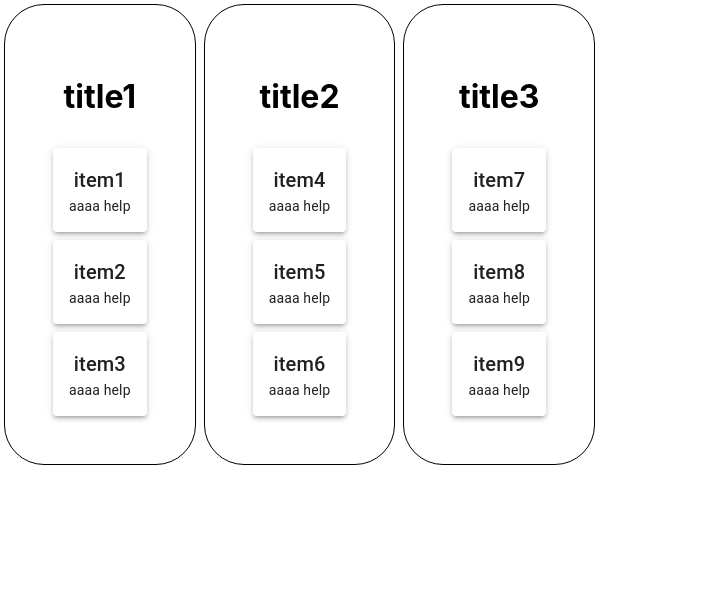
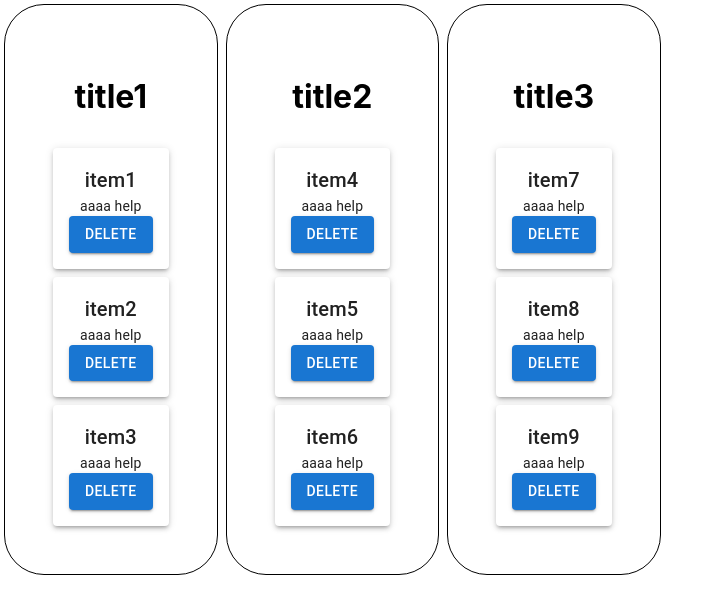
Before and after one commit to tairobinett/kanbanlike, a React (Create React App) app in the folder frontend/: page / in a window 1280 px wide. Shown: the top 614 px of the page, without its empty margins (0-720 px from the left). Built offline with nearby package versions, Linux system fonts and the light colour scheme.

Commit message:
Passed anonymous function from column into items that is activated by button.

```diff
--- a/frontend/src/components/Column.js
+++ b/frontend/src/components/Column.js
@@ -1,13 +1,23 @@
-import React from 'react';
+import React, {useState} from 'react';
 import Item from './Item';
 
 const Column = ({title, items}) => {
+
+    const [itemList, setItemList] = useState(items);
+
+    const helloFunction = (itemIndex) => {console.log("item index: " + itemIndex)};
+
     return (
         <div className='column'>
 
             <h3 className='title'>{title}</h3>
-            {items.map((item, index) => (
-                <Item key={index} name={item.name} body={item.body}/>
+            {itemList.map((item, index) => (
+                <Item
+                    key={index}
+                    name={item.name}
+                    body={item.body}
+                    helloFunction={helloFunction}
+                />
             ))}
         </div>
     );
--- a/frontend/src/components/Item.js
+++ b/frontend/src/components/Item.js
@@ -1,7 +1,8 @@
 import React from 'react';
 import { Paper, Typography } from '@mui/material';
+import Button from '@mui/material/Button';
 
-const Item = ({ name, body }) => {
+const Item = ({ name, body, helloFunction }) => {
   return (
     <Paper elevation={3} sx={{ padding: 2, margin: 1 }}>
       <Typography variant="h6" component="h3">
@@ -10,6 +11,11 @@ const Item = ({ name, body }) => {
       <Typography variant="body2">
         {body}
       </Typography>
+      <Button
+        variant="contained"
+        onClick={helloFunction}>
+        Delete
+      </Button>
     </Paper>
   );
 };
```
